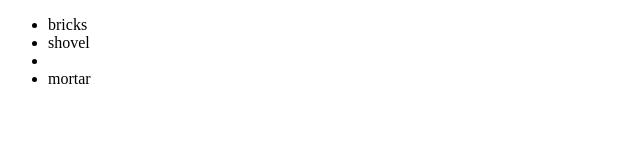
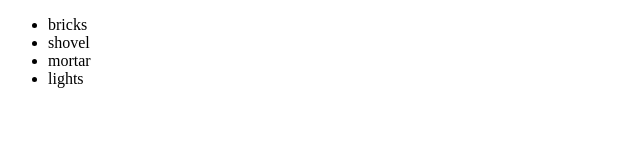
Before and after one commit to EmoKidd1993/NewGitTest, a plain HTML site: page index.html in a window 1280 px wide. Shown: the full height of the page, 0-640 px from the left. Drawn offline with Linux system fonts and the light colour scheme.

Commit message:
Update index.html

```diff
--- a/index.html
+++ b/index.html
@@ -9,8 +9,9 @@
     <div>
         <ul>
             <li>bricks</li>
-            <li>shovel<li>
+            <li>shovel</li>
             <li>mortar</li>
+            <li>lights</li>
         </ul>
     </div>
 </body>
```
